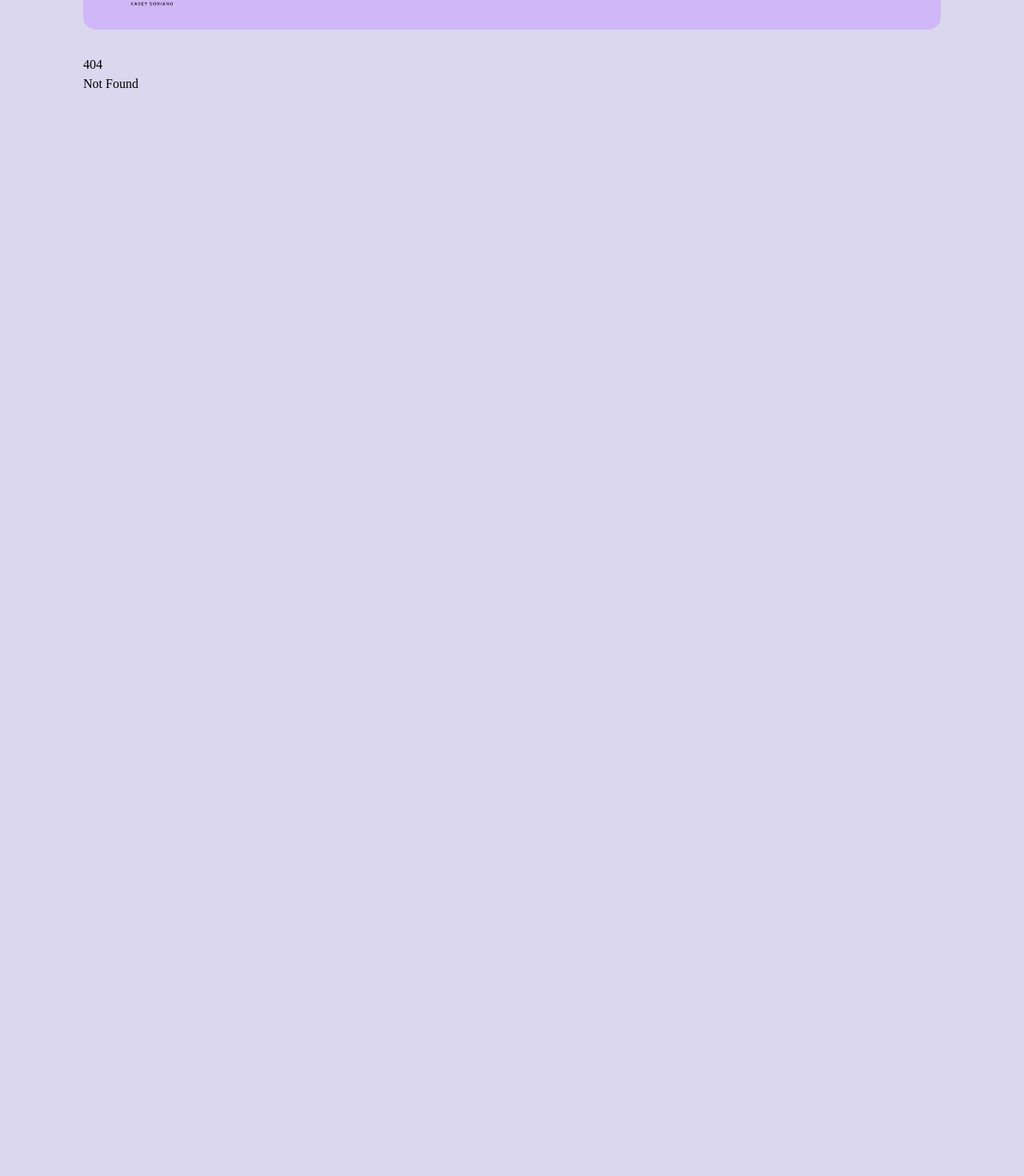
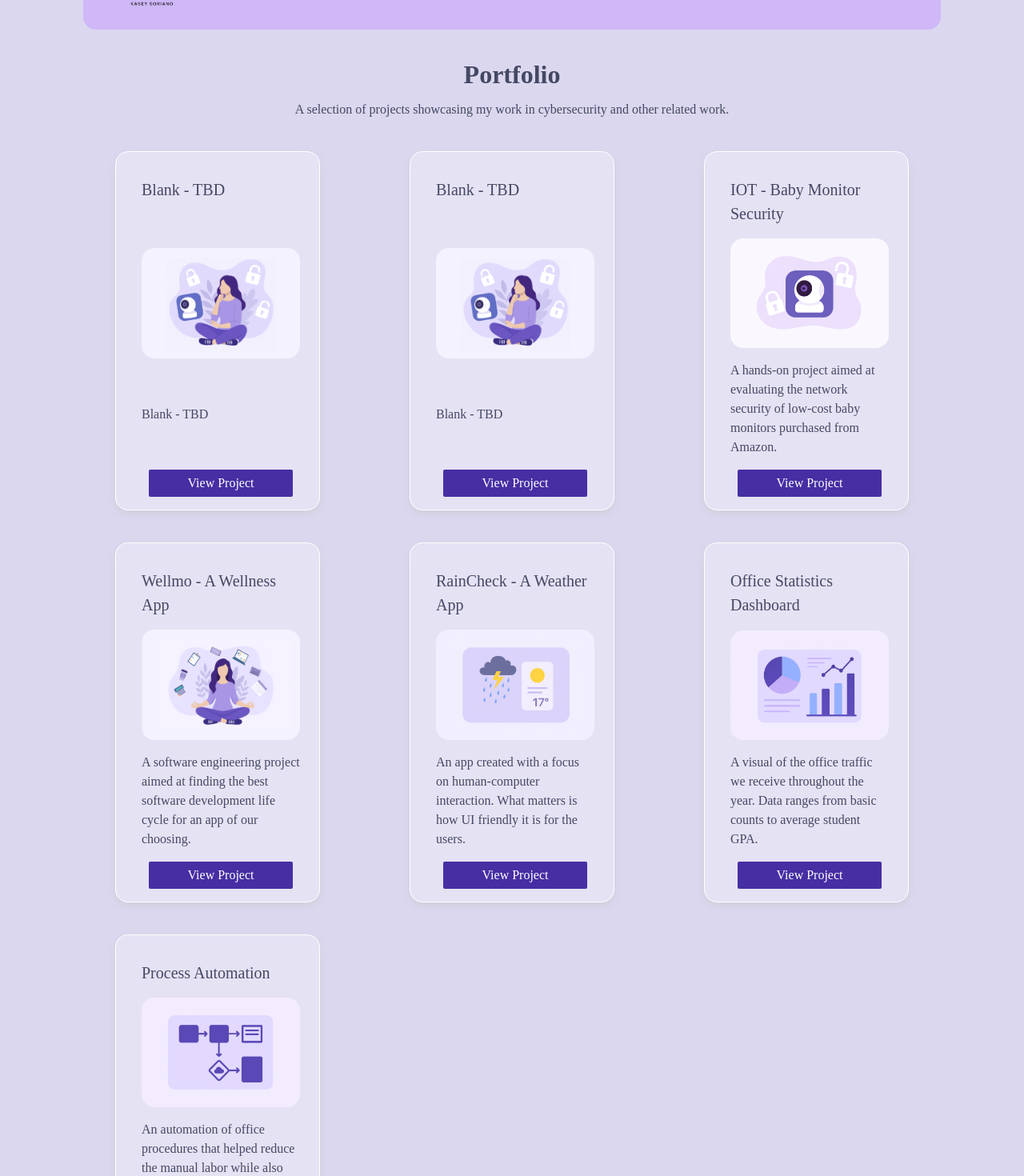
Before and after one commit to kaseys117/personal-website, a SvelteKit app: page /portfolio in a window 1280 px wide. Before the commit this address had no page. Shown: the part 78-1548 px from the top of the page at 80% size. Before the commit the page ends 800 px from the top, so only its background shows below. Built offline with nearby package versions, Linux system fonts and the light colour scheme.

Commit message:
Finished Portfolio

```diff
--- a/src/app.css
+++ b/src/app.css
@@ -3,3 +3,9 @@
 * { font-family: "Faustina Variable"; }
 
 body {background-color: #dad7ef;}
+
+h1{
+@apply text-center font-bold mb-2;
+font-size: 2rem;
+color: #454863;
+}
--- a/src/routes/aboutme/+page.svelte
+++ b/src/routes/aboutme/+page.svelte
@@ -4,7 +4,7 @@
 	let { data }: { data: PageData } = $props();
 </script>
 
-<h1 class="text-[2rem] font-bold mb-2" style="color: #454863;">
+<h1>
 	<center> About Me </center>
 </h1>
 
--- /dev/null
+++ b/src/routes/portfolio/+page.svelte
@@ -0,0 +1,134 @@
+<script lang="ts">
+	import type { PageData } from './$types';
+
+	let { data }: { data: PageData } = $props();
+</script>
+
+<h1>Portfolio</h1>
+
+<p class="text-center" style="color: #454863;">
+	A selection of projects showcasing my work in cybersecurity and other related work.
+</p>
+
+<div class="main">
+	<div class="project">
+		<h2 class="projecttitle">Blank - TBD</h2>
+
+		<img src="P3.png" style="width: 250px;border-radius: 1rem;" />
+
+		Blank - TBD
+
+		<!-- <img src="Wireshark.png" style="width: 25px;"><br> -->
+
+		<a class="button"> View Project </a>
+	</div>
+
+	<div class="project">
+		<h2 class="projecttitle">Blank - TBD</h2>
+
+		<img src="P3.png" style="width: 250px;border-radius: 1rem;" />
+
+		Blank - TBD
+
+		<!-- <img src="Wireshark.png" style="width: 25px;"><br> -->
+
+		<a class="button"> View Project </a>
+	</div>
+
+	<div class="project">
+		<h2 class="projecttitle">IOT - Baby Monitor Security</h2>
+
+		<img src="P3-1.png" style="width: 250px;border-radius: 1rem;" />
+
+		A hands-on project aimed at evaluating the network security of low-cost baby monitors purchased
+		from Amazon.
+
+		<!-- <img src="Wireshark.png" style="width: 25px;"><br> -->
+
+		<a class="button"> View Project </a>
+	</div>
+
+	<div class="project">
+		<h2 class="projecttitle">Wellmo - A Wellness App</h2>
+
+		<img src="P4.png" style="width: 250px;border-radius: 1rem;" />
+
+		A software engineering project aimed at finding the best software development life cycle for an
+		app of our choosing.
+
+		<a class="button"> View Project </a>
+	</div>
+
+	<div class="project">
+		<h2 class="projecttitle">RainCheck - A Weather App</h2>
+
+		<img src="P5-1.png" style="width: 250px;border-radius: 1rem;" />
+
+		An app created with a focus on human-computer interaction. What matters is how UI friendly it is
+		for the users.
+
+		<a class="button"> View Project </a>
+	</div>
+
+	<div class="project">
+		<h2 class="projecttitle">Office Statistics Dashboard</h2>
+
+		<img src="P6.png" style="width: 250px;border-radius: 1rem;" />
+
+		A visual of the office traffic we receive throughout the year. Data ranges from basic counts to
+		average student GPA.
+
+		<a class="button"> View Project </a>
+	</div>
+
+	<div class="project">
+		<h2 class="projecttitle">Process Automation</h2>
+
+		<img src="P7.png" style="width: 250px;border-radius: 1rem;" />
+
+		An automation of office procedures that helped reduce the manual labor while also ensuring and
+		maintaining data accuracy.
+
+		<a class="button"> View Project </a>
+	</div>
+</div>
+
+<style>
+	.main {
+		display: flex;
+		flex-wrap: wrap;
+		justify-content: space-between;
+		gap: 2.5rem;
+		margin: 2.5rem;
+	}
+
+	.project {
+		display: flex;
+		flex-flow: column;
+		justify-content: space-between;
+		gap: 1rem;
+		font-size: 16px;
+		color: #454863;
+		padding: 2rem 1.5rem 1rem 2rem;
+		border: 1px solid white;
+		border-radius: 1rem;
+		box-shadow: 0px 4px 10px #d3cedb;
+		background-color: #e5e2f4;
+		width: 32ch;
+	}
+
+	.projecttitle {
+		font-size: 20px;
+		color: #454863;
+		font-weight: normal;
+	}
+
+	.button {
+		align-self: center;
+		line-height: normal;
+		padding: 0.5rem 3rem 0.5rem;
+		border-radius: 0.125rem;
+		background-color: #462ea3;
+		color: white;
+	}
+</style>
```
